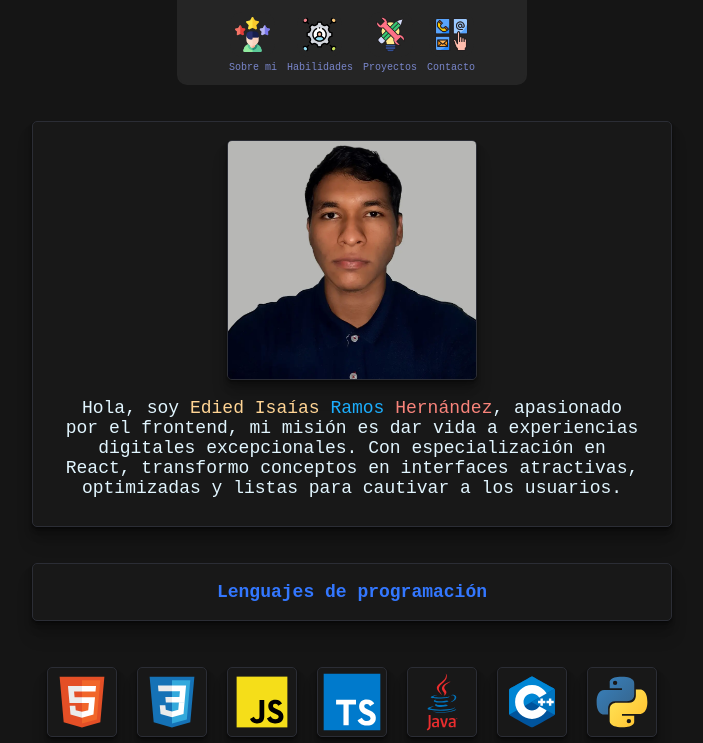
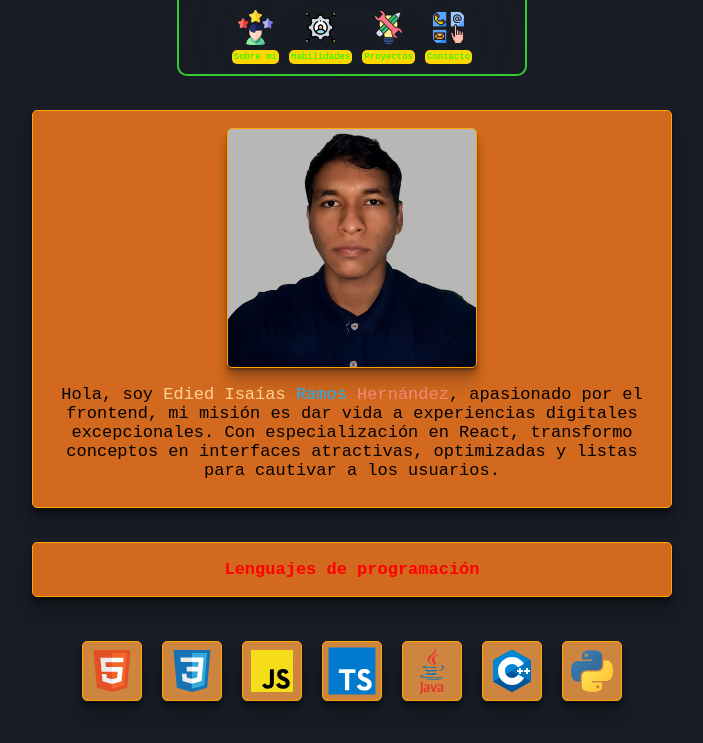
Before and after one commit to EdiedRamos/Edied, a React (Vite) app: page / in a window 1280 px wide. Shown: the top 743 px of the page, without its empty margins (288-991 px from the left). Built offline with nearby package versions, Linux system fonts and the light colour scheme; a web font is replaced by a local one.

Commit message:
style: update the colors

```diff
--- a/src/Components/Atoms/Card/Card.scss
+++ b/src/Components/Atoms/Card/Card.scss
@@ -1,10 +1,10 @@
 @import "/src/General/Styles/Colors/_colors.scss";
 
 .card {
-  $size: 70px;
+  $size: 60px;
   width: $size;
   height: $size;
   padding: 5px;
-  background-color: $rich-black;
+  background-color: peru;
   margin: 10px;
 }
--- a/src/Components/Atoms/Span/Span.tsx
+++ b/src/Components/Atoms/Span/Span.tsx
@@ -1,15 +1,9 @@
-import React from "react";
+import { HTMLAttributes } from "react";
 
 type SpanType = {
   children: React.ReactNode;
-  color?: string;
-  className?: string;
+} & HTMLAttributes<HTMLSpanElement>;
+
+export const Span = ({ children, ...rest }: SpanType) => {
+  return <span {...rest}>{children}</span>;
 };
-
-export const Span = ({ children, color = "", className = "" }: SpanType) => {
-  return (
-    <span className={className} style={{ color }}>
-      {children}
-    </span>
-  );
-};
--- a/src/Components/Molecules/Header/Header.scss
+++ b/src/Components/Molecules/Header/Header.scss
@@ -2,40 +2,24 @@
 @import "/src/General/Styles/Fonts/fonts";
 
 .header {
-  // ! dev styles
-  // * Header variables
-  $testing-color: $gunmetal-300;
-  border: 2px solid $testing-color;
-  background-color: $testing-color;
-  // backdrop-filter: blur(50px);
-
-  border-radius: 0 0 10px 10px;
-
-  width: 350px;
-
   position: sticky;
   top: 0;
   margin: 0 auto;
-  display: flex;
-  align-items: center;
   z-index: 999;
+  border: 2px solid limegreen;
+  border-top: none;
+  backdrop-filter: blur(80px);
+  border-radius: 0 0 10px 10px;
+  max-width: 350px;
 
   &__list {
-    // ! Dev styles
-    // border: 1px solid lime;
-
-    padding: 10px;
     display: flex;
     justify-content: center;
+    flex-wrap: wrap;
     gap: 10px;
-    width: 100%;
+    padding: 10px 0;
 
     &__item {
-      // ! Dev styles
-      // border: 1px solid gold;
-
-      display: flex;
-
       list-style: none;
 
       &__container {
@@ -44,9 +28,6 @@
         align-items: center;
 
         a {
-          text-decoration: none;
-          // color: $light-blue-50;
-          border-radius: 5px;
           transition: all 200ms;
 
           &:hover {
@@ -57,64 +38,24 @@
             transform: scale(1.1);
           }
 
+          // * Icon
           img {
-            background-color: $testing-color;
-            padding: 5px;
             border-radius: 13px;
-            width: 45px;
-            height: 45px;
-
+            width: 35px;
+            height: 35px;
             -webkit-user-drag: none;
           }
         }
 
         // * Icon text
         p {
-          color: $indigo-600;
+          border-radius: 5px;
+          padding: 2px;
+          background-color: gold;
           font-size: $font-size-5;
-          background-color: $testing-color;
+          color: lime;
         }
       }
     }
   }
 }
-
-.active {
-  img {
-    background-color: tomato !important;
-  }
-  p {
-    // color: purple;
-    // background-color: purple;
-  }
-}
-
-.animation--jump {
-  animation: jump 500ms 1;
-}
-
-@media (min-width: 500px) {
-  header > ul > li > a {
-    width: 130px;
-    text-align: center;
-  }
-}
-
-@media (min-width: 768px) {
-  header > ul {
-    width: 50%;
-    justify-content: space-around;
-  }
-}
-
-@keyframes jump {
-  0% {
-    transform: translate(0);
-  }
-  50% {
-    transform: translate(0, 10px);
-  }
-  100% {
-    transform: translate(0, 0x);
-  }
-}
--- a/src/Components/Molecules/Header/Header.tsx
+++ b/src/Components/Molecules/Header/Header.tsx
@@ -1,22 +1,14 @@
 import { headerData } from "../../../Data/Header/header.data";
-
-import { useHeader } from "./useHeader";
 
 import "./Header.scss";
 
 export const Header = () => {
-  const { activeSection } = useHeader();
-
   return (
     <header className="header">
       <ul className="header__list">
         {headerData.map(({ id, name, redirect, icon }) => (
           <li className="header__list__item" key={id}>
-            <div
-              className={`header__list__item__container ${
-                activeSection.endsWith(redirect) && "active"
-              }`}
-            >
+            <div className="header__list__item__container">
               <a title={name} href={`#${redirect}`}>
                 <img src={icon} />
               </a>
--- a/src/Components/Molecules/Header/useHeader.ts
+++ /dev/null
@@ -1,14 +0,0 @@
-import { useState, useEffect } from "react";
-
-export const useHeader = () => {
-  const [activeSection, setActiveSection] = useState<string>("");
-
-  useEffect(() => {
-    const callback = () => setActiveSection(location.hash);
-    callback();
-    window.addEventListener("popstate", callback);
-    return () => window.removeEventListener("popstate", callback);
-  }, []);
-
-  return { activeSection };
-};
--- a/src/Components/Molecules/IntroduceMyself/IntroduceMyself.scss
+++ b/src/Components/Molecules/IntroduceMyself/IntroduceMyself.scss
@@ -1,13 +1,14 @@
 @import "/src/General/Styles/Colors/colors";
 
-.introduce-myself {
-  display: flex;
-  flex-direction: column;
-  align-items: center;
-  width: 100%;
-
-  span {
-    font-weight: bold;
-    color: $tea-green-200;
+#about-me {
+  span:first-child,
+  span:nth-child(2) {
+    color: $co-yellow;
+  }
+  span:nth-child(3) {
+    color: $co-blue;
+  }
+  span:nth-child(4) {
+    color: $co-red;
   }
 }
--- a/src/Components/Molecules/IntroduceMyself/IntroduceMyself.tsx
+++ b/src/Components/Molecules/IntroduceMyself/IntroduceMyself.tsx
@@ -8,13 +8,14 @@ export const IntroduceMyself = () => {
   return (
     <BorderContainer>
       <MyFace />
-      <Paragraph>
-        Hola, soy <Span color="#FFD494">Edied </Span>{" "}
-        <Span color="#FFD494">Isaías </Span> <Span color="#1CAEFD">Ramos </Span>{" "}
-        <Span color="#F9847B">Hernández</Span>, apasionado por el frontend, mi
-        misión es dar vida a experiencias digitales excepcionales. Con
-        especialización en React, transformo conceptos en interfaces atractivas,
-        optimizadas y listas para cautivar a los usuarios.
+      <Paragraph id="about-me">
+        Hola, soy <Span>Edied </Span>
+        <Span>Isaías </Span>
+        <Span>Ramos </Span>
+        <Span>Hernández</Span>, apasionado por el frontend, mi misión es dar
+        vida a experiencias digitales excepcionales. Con especialización en
+        React, transformo conceptos en interfaces atractivas, optimizadas y
+        listas para cautivar a los usuarios.
       </Paragraph>
     </BorderContainer>
   );
--- a/src/Components/Molecules/ProjectCard/ProjectCard.scss
+++ b/src/Components/Molecules/ProjectCard/ProjectCard.scss
@@ -3,12 +3,12 @@
 .project-card-container {
   width: 400px;
   margin: 5px;
-  background-color: $rich-black;
+  background-color: peru;
 
   &__header {
     display: grid;
     place-items: center;
-    border-bottom: 2px solid $gunmetal-100;
+    border-bottom: 2px solid orange;
     height: 65px;
 
     a {
@@ -19,7 +19,7 @@
       }
 
       h3 {
-        color: $azure !important;
+        color: blue !important;
       }
     }
   }
@@ -27,7 +27,7 @@
   &__preview {
     padding: 8px;
     height: 200px;
-    color: $light-blue-50;
+    color: blue;
     overflow: hidden;
 
     img {
@@ -59,7 +59,7 @@
 }
 
 .project-card-container h3 {
-  color: $blue-crayola;
+  color: red;
   text-align: center;
 }
 
@@ -67,7 +67,7 @@
   display: flex;
   justify-content: center;
   gap: 1.5rem;
-  border-bottom: 2px solid $gunmetal-100;
+  border-bottom: 2px solid orange;
   padding: 10px;
 }
 
--- a/src/General/Styles/Colors/_colors.scss
+++ b/src/General/Styles/Colors/_colors.scss
@@ -1,25 +1,90 @@
-// old color scheme
-$charcoal: #353d46;
-$gunmetal-100: #2b2d35;
-$gunmetal-200: #434651;
-$gunmetal-300: #252525;
-$rich-black-fogra: #151515;
-$rich-black: #181818;
+// * colombia colors
+$co-yellow: #ffd494;
+$co-blue: #1caefd;
+$co-red: #f9847b;
 
-$red-50: #ffebee;
-$light-blue-50: #e1f5fe;
-$tea-green-100: #d6ffd6;
-$tea-green-200: #c2ffc2;
-$green-yellow-crayola: #fff599;
+// * NOTE: From color-50 to color-500 the right contrast is with a dark color and from color-600 to color-900 the right contrast is with a light color
 
-$eerie-black: tomato;
-$candy-pink: #e36372;
-$paradise-pink: #e05262;
-$amaranth: #dd4053;
-$rusty-red: #c20114;
+// * blue scale
+$blue-50: #f8fcfc;
+$blue-100: #d8e4fc;
+$blue-200: #b0ccfc;
+$blue-300: #88b4fc;
+$blue-400: #689cfc;
+$blue-500: #4084f4;
+$blue-600: #386cd4;
+$blue-700: #305cac;
+$blue-800: #284c84;
+$blue-900: #203464;
 
-$indigo-600: #7986cb;
-$cornflower-blue-100: #70a0ff;
-$cornflower-blue-200: #5c92ff;
-$azure: #0288d1;
-$blue-crayola: #3377ff;
+// * cyan scale
+$cyan-50: #f8fcfc;
+$cyan-100: #c8ecf4;
+$cyan-200: #98e4ec;
+$cyan-300: #68d4e4;
+$cyan-400: #38c4dc;
+$cyan-500: #08b4d4;
+$cyan-600: #089cb4;
+$cyan-700: #087c94;
+$cyan-800: #086474;
+$cyan-900: #084c54;
+
+// * gray scale
+$gray-50: #fffcfc;
+$gray-100: #f8f4f4;
+$gray-200: #e8e4ec;
+$gray-300: #d8d4dc;
+$gray-400: #a0a4ac;
+$gray-500: #707484;
+$gray-600: #505464;
+$gray-700: #384454;
+$gray-800: #202c34;
+$gray-900: #181c24;
+
+// * indigo scale
+$cyan-50: #f7f7fe;
+$cyan-100: #dadafc;
+$cyan-200: #bcbdf9;
+$cyan-300: #9ea0f6;
+$cyan-400: #8183f4;
+$cyan-500: #6366f1;
+$cyan-600: #5457cd;
+$cyan-700: #4547a9;
+$cyan-800: #363885;
+$cyan-900: #282960;
+
+// * orange scale
+$cyan-50: #fff8f3;
+$cyan-100: #feddc7;
+$cyan-200: #fcc39b;
+$cyan-300: #fba86f;
+$cyan-400: #fa8e42;
+$cyan-500: #f97316;
+$cyan-600: #d46213;
+$cyan-700: #ae510f;
+$cyan-800: #893f0c;
+$cyan-900: #642e09;
+
+// * red scale
+$cyan-50: #fff4f4;
+$cyan-100: #ffd4cc;
+$cyan-200: #ffaca4;
+$cyan-300: #ff8484;
+$cyan-400: #ff645c;
+$cyan-500: #ff3c34;
+$cyan-600: #e0342c;
+$cyan-700: #b82c24;
+$cyan-800: #90241c;
+$cyan-900: #681c14;
+
+// * yellow scale
+$cyan-50: #fefbf3;
+$cyan-100: #faedc4;
+$cyan-200: #f6de95;
+$cyan-300: #f2d066;
+$cyan-400: #eec137;
+$cyan-500: #eab308;
+$cyan-600: #c79807;
+$cyan-700: #a47d06;
+$cyan-800: #a47d06;
+$cyan-900: #a47d06;
--- a/src/General/Styles/Fonts/_fonts.scss
+++ b/src/General/Styles/Fonts/_fonts.scss
@@ -6,7 +6,7 @@ $main-font: "Martian Mono", monospace;
 
 // * fonts measures
 $font-size-1: 1.5rem;
-$font-size-2: 18px;
-$font-size-3: 16px;
-$font-size-4: 14px;
-$font-size-5: 10px;
+$font-size-2: 17px;
+$font-size-3: 15px;
+$font-size-4: 13px;
+$font-size-5: 9px;
--- a/src/General/Styles/main.scss
+++ b/src/General/Styles/main.scss
@@ -14,14 +14,13 @@
 
 body {
   min-height: 100vh;
-  background-color: $rich-black-fogra;
+  background-color: $gray-900;
 }
 
 .container {
   margin: 2rem 6px;
   padding: 1rem;
-  color: $light-blue-50;
-  background-color: $rich-black;
+  background-color: chocolate;
 }
 
 p {
@@ -30,7 +29,7 @@ p {
 
 .border-decoration {
   $bg-color: rgba(0, 0, 0, 0.15);
-  border: 1px solid $gunmetal-100;
+  border: 1px solid orange;
   box-shadow: 0 1px 1px $bg-color, 0 2px 2px $bg-color, 0 4px 4px $bg-color,
     0 8px 8px $bg-color, 0 16px 16px $bg-color;
   border-radius: 5px;
@@ -42,7 +41,7 @@ p {
 
 // * Text
 .bold {
-  color: $blue-crayola;
+  color: red;
   font-weight: bold;
 }
 
```
